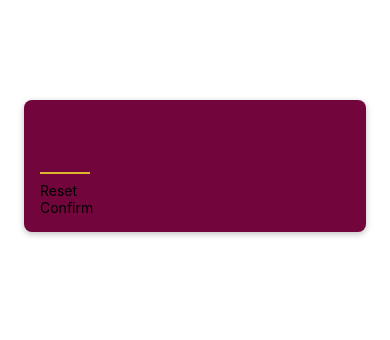
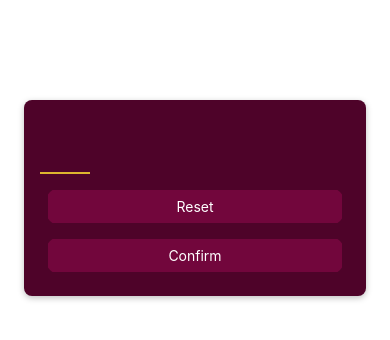
Before and after one commit to EmreOzdin/1.-GuessTheNumber, a React Native app: screen / in a window 390 px wide. Shown: the top 340 px of the page. Built offline with nearby package versions, Linux system fonts and the light colour scheme.

Commit message:
ripple effect added

```diff
--- a/components/PrimaryButton.js
+++ b/components/PrimaryButton.js
@@ -1,11 +1,40 @@
-import { View, Text } from "react-native";
+import { View, Text, Pressable, StyleSheet } from "react-native";
 
 function PrimaryButton({ children }) {
+  function pressHandler() {
+    console.log("pressed");
+  }
   return (
-    <View>
-      <Text>{children}</Text>
+    <View style={styles.buttonOuterContainer}>
+      <Pressable
+        style={styles.buttonInnerContainer}
+        onPress={pressHandler}
+        android_ripple={{ color: "#640233" }}
+      >
+        <Text style={styles.buttonText}>{children}</Text>
+      </Pressable>
     </View>
   );
 }
 
 export default PrimaryButton;
+
+const styles = StyleSheet.create({
+  buttonOuterContainer: {
+    borderRadius: 28,
+    margin: 4,
+    overflow: "hidden",
+  },
+  buttonInnerContainer: {
+    backgroundColor: "#72063c",
+
+    paddingVertical: 8,
+    paddingHorizontal: 16,
+    margin: 4,
+    elevation: 2,
+  },
+  buttonText: {
+    color: "white",
+    textAlign: "center",
+  },
+});
--- a/screens/StartGameScreen.js
+++ b/screens/StartGameScreen.js
@@ -24,7 +24,7 @@
     marginTop: 100,
     marginHorizontal: 24,
     padding: 16,
-    backgroundColor: "#72063c",
+    backgroundColor: "#4e0329",
     borderRadius: 8,
     elevation: 4,
     shadowColor: "#000", //ios
```
